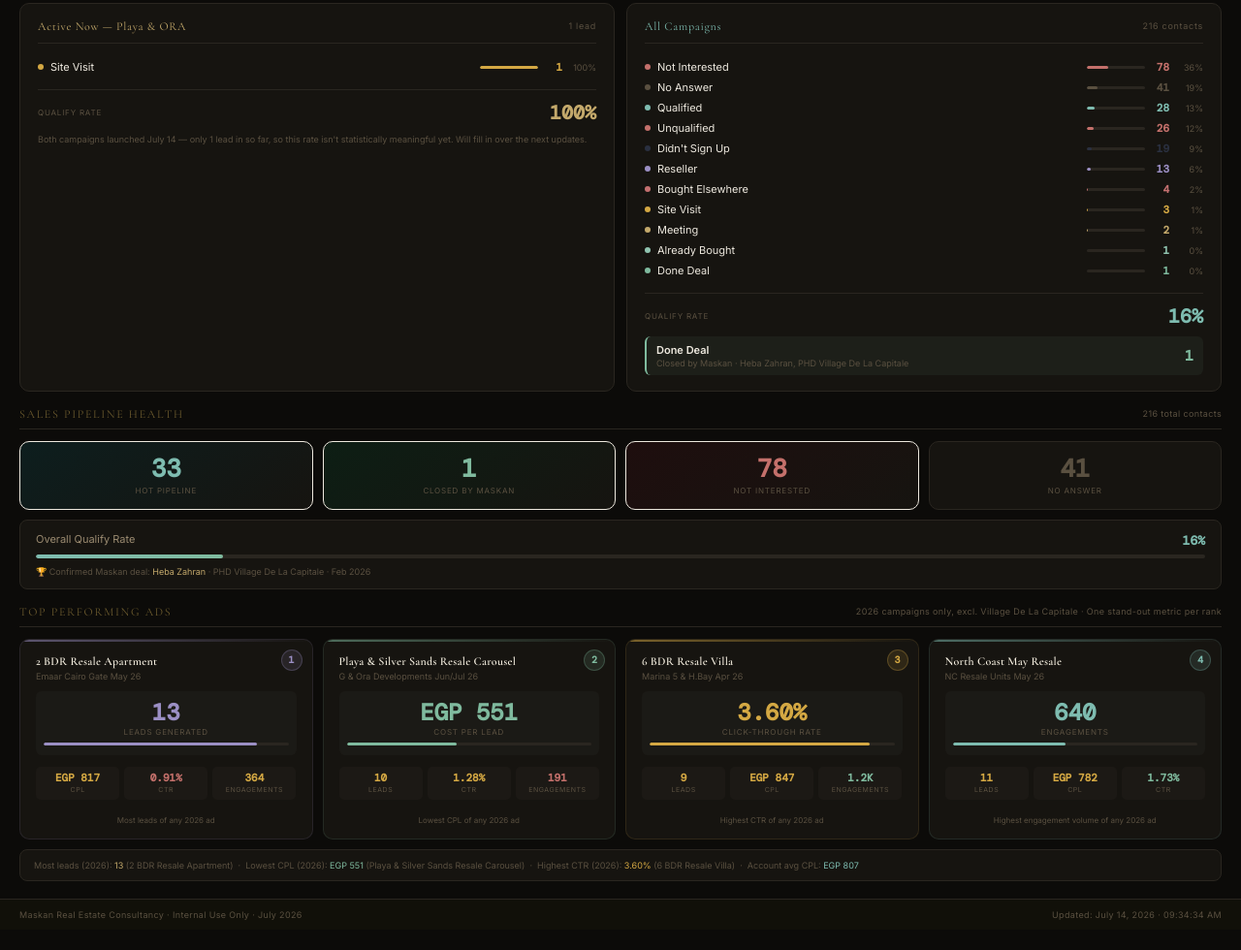
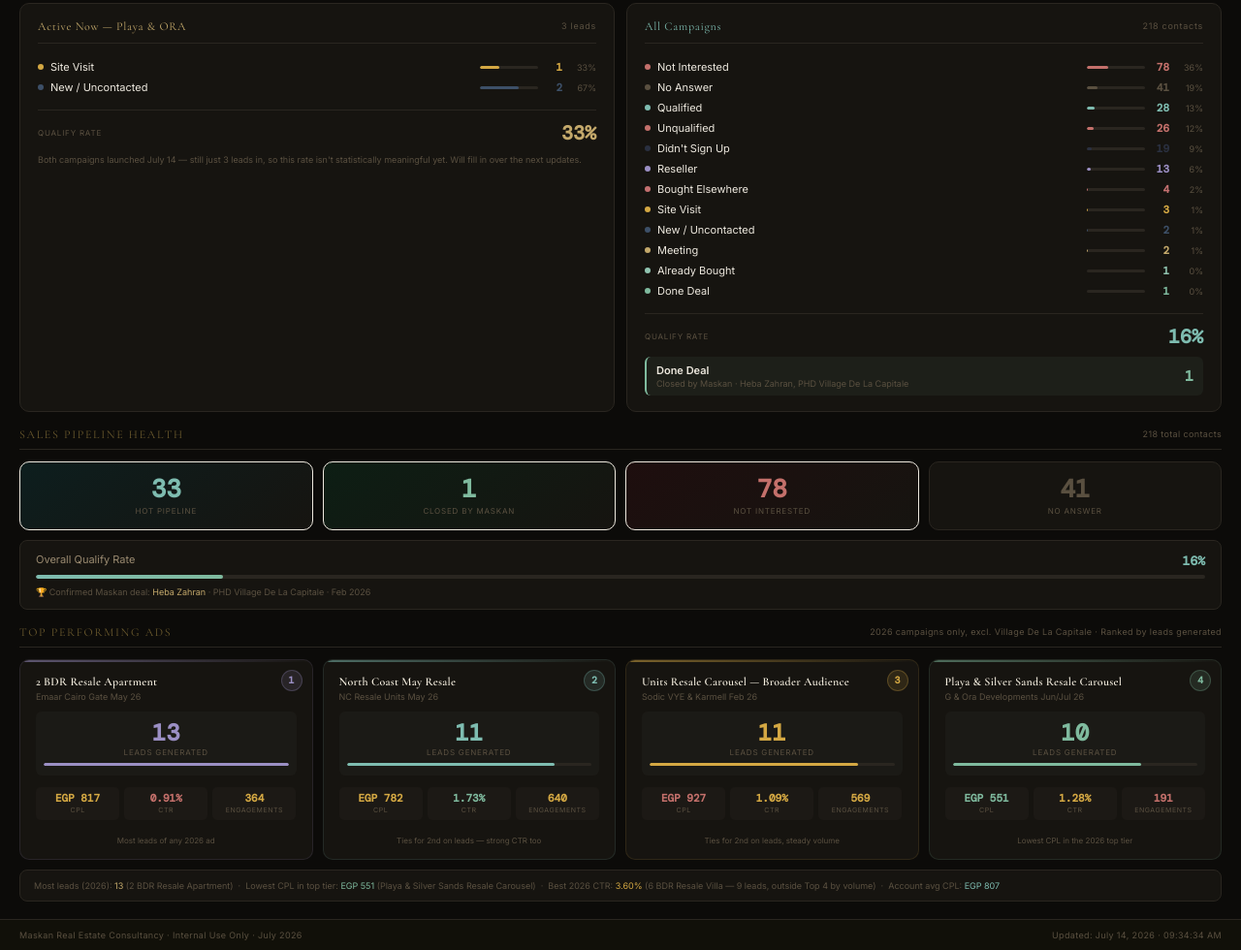
Before and after one commit to Bakry566/maskanconsultancydashboard, a website: page public/index.html in a window 1280 px wide. Shown: the part 761-1741 px from the top of the page at 97% size. Before the commit the page ends 1720 px from the top, so only its background shows below. Drawn offline with nearby package versions, Linux system fonts and the light colour scheme.

Commit message:
Add files via upload

```diff
--- a/package.json
+++ b/package.json
@@ -1 +1 @@
-{"name":"maskan-command","version":"13.0.0","private":true}
+{"name":"maskan-command","version":"14.0.0","private":true}
--- a/public/index.html
+++ b/public/index.html
@@ -261,13 +261,13 @@ html,body{background:var(--bg);color:var(--txt);font-family:'Inter',sans-serif;-
     <div class="slbl">Lead Stage Breakdown <span class="slbl-r">Currently Running Campaigns vs All Campaigns</span></div>
     <div class="funnel-grid">
       <div class="fcol">
-        <div class="fcol-hd" style="color:var(--gold)">Active Now — Playa & ORA<span class="fcol-hd-n">1 lead</span></div>
+        <div class="fcol-hd" style="color:var(--gold)">Active Now — Playa & ORA<span class="fcol-hd-n">3 leads</span></div>
         <div id="funnel-current"></div>
-        <div class="qrate"><span class="qrate-lbl">Qualify Rate</span><span class="qrate-val" style="color:var(--gold)">100%</span></div>
-        <div style="font-size:9px;color:var(--sub);margin-top:8px;line-height:1.5">Both campaigns launched July 14 — only 1 lead in so far, so this rate isn't statistically meaningful yet. Will fill in over the next updates.</div>
+        <div class="qrate"><span class="qrate-lbl">Qualify Rate</span><span class="qrate-val" style="color:var(--gold)">33%</span></div>
+        <div style="font-size:9px;color:var(--sub);margin-top:8px;line-height:1.5">Both campaigns launched July 14 — still just 3 leads in, so this rate isn't statistically meaningful yet. Will fill in over the next updates.</div>
       </div>
       <div class="fcol">
-        <div class="fcol-hd" style="color:var(--teal)">All Campaigns<span class="fcol-hd-n">216 contacts</span></div>
+        <div class="fcol-hd" style="color:var(--teal)">All Campaigns<span class="fcol-hd-n">218 contacts</span></div>
         <div id="funnel-all"></div>
         <div class="qrate"><span class="qrate-lbl">Qualify Rate</span><span class="qrate-val" style="color:var(--teal)">16%</span></div>
         <div class="deal-row" style="background:var(--gnbg);border-left:2px solid var(--green);margin-top:8px">
@@ -280,7 +280,7 @@ html,body{background:var(--bg);color:var(--txt);font-family:'Inter',sans-serif;-
 
   <!-- ⑤ PIPELINE HEALTH -->
   <div>
-    <div class="slbl">Sales Pipeline Health <span class="slbl-r">216 total contacts</span></div>
+    <div class="slbl">Sales Pipeline Health <span class="slbl-r">218 total contacts</span></div>
     <div class="pipe-grid">
       <div class="pg" style="border-color:var(--teal)22;background:linear-gradient(145deg,#0D1E1E,var(--s2))">
         <div class="pg-val" style="color:var(--teal)">33</div>
@@ -315,12 +315,12 @@ html,body{background:var(--bg);color:var(--txt);font-family:'Inter',sans-serif;-
 
   <!-- ⑥ TOP 4 ADS -->
   <div>
-    <div class="slbl">Top Performing Ads <span class="slbl-r">2026 campaigns only, excl. Village De La Capitale · One stand-out metric per rank</span></div>
+    <div class="slbl">Top Performing Ads <span class="slbl-r">2026 campaigns only, excl. Village De La Capitale · Ranked by leads generated</span></div>
     <div class="top4-grid" id="top4-grid"></div>
     <div style="margin-top:10px;padding:10px 14px;border-radius:8px;background:var(--s2);border:1px solid var(--bd);font-size:9px;color:var(--sub)">
       Most leads (2026): <span style="color:var(--gold)">13</span> (2 BDR Resale Apartment) &nbsp;·&nbsp;
-      Lowest CPL (2026): <span style="color:var(--green)">EGP 551</span> (Playa & Silver Sands Resale Carousel) &nbsp;·&nbsp;
-      Highest CTR (2026): <span style="color:var(--amber)">3.60%</span> (6 BDR Resale Villa) &nbsp;·&nbsp;
+      Lowest CPL in top tier: <span style="color:var(--green)">EGP 551</span> (Playa & Silver Sands Resale Carousel) &nbsp;·&nbsp;
+      Best 2026 CTR: <span style="color:var(--amber)">3.60%</span> (6 BDR Resale Villa — 9 leads, outside Top 4 by volume) &nbsp;·&nbsp;
       Account avg CPL: <span style="color:var(--teal)">EGP 807</span>
     </div>
   </div>
@@ -350,22 +350,22 @@ const CAMPS = [
 ];
 
 const FUNNEL_C = [
-  ['Site Visit',1,'#D4A843'],
+  ['Site Visit',1,'#D4A843'],['New / Uncontacted',2,'#3D5068'],
 ];
 const FUNNEL_A = [
   ['Not Interested',78,'#C4706B'],['No Answer',41,'#5A5040'],
   ['Qualified',28,'#7EBCB0'],['Unqualified',26,'#C4706B'],
   ["Didn't Sign Up",19,'#2A3040'],['Reseller',13,'#9B8FC4'],
   ['Bought Elsewhere',4,'#C47070'],['Site Visit',3,'#D4A843'],
-  ['Meeting',2,'#C4A96B'],['Already Bought',1,'#90C4B0'],
-  ['Done Deal',1,'#7FBA9E'],
+  ['New / Uncontacted',2,'#3D5068'],['Meeting',2,'#C4A96B'],
+  ['Already Bought',1,'#90C4B0'],['Done Deal',1,'#7FBA9E'],
 ];
 
 const TOP4 = [
-  {r:1,name:'2 BDR Resale Apartment',camp:'Emaar Cairo Gate May 26',leads:13,cpl:817,ctr:0.91,eng:364,acc:'#9B8FC4',hero:'leads',note:'Most leads of any 2026 ad'},
-  {r:2,name:'Playa & Silver Sands Resale Carousel',camp:'G & Ora Developments Jun/Jul 26',leads:10,cpl:551,ctr:1.28,eng:191,acc:'#7FBA9E',hero:'cpl',note:'Lowest CPL of any 2026 ad'},
-  {r:3,name:'6 BDR Resale Villa',camp:'Marina 5 & H.Bay Apr 26',leads:9,cpl:847,ctr:3.60,eng:1231,acc:'#D4A843',hero:'ctr',note:'Highest CTR of any 2026 ad'},
-  {r:4,name:'North Coast May Resale',camp:'NC Resale Units May 26',leads:11,cpl:782,ctr:1.73,eng:640,acc:'#7EBCB0',hero:'eng',note:'Highest engagement volume of any 2026 ad'},
+  {r:1,name:'2 BDR Resale Apartment',camp:'Emaar Cairo Gate May 26',leads:13,cpl:817,ctr:0.91,eng:364,acc:'#9B8FC4',note:'Most leads of any 2026 ad'},
+  {r:2,name:'North Coast May Resale',camp:'NC Resale Units May 26',leads:11,cpl:782,ctr:1.73,eng:640,acc:'#7EBCB0',note:'Ties for 2nd on leads — strong CTR too'},
+  {r:3,name:'Units Resale Carousel — Broader Audience',camp:'Sodic VYE & Karmell Feb 26',leads:11,cpl:927,ctr:1.09,eng:569,acc:'#D4A843',note:'Ties for 2nd on leads, steady volume'},
+  {r:4,name:'Playa & Silver Sands Resale Carousel',camp:'G & Ora Developments Jun/Jul 26',leads:10,cpl:551,ctr:1.28,eng:191,acc:'#7FBA9E',note:'Lowest CPL in the 2026 top tier'},
 ];
 
 // HELPERS
@@ -443,28 +443,9 @@ function renderFunnel(id, data, total) {
 function renderTop4() {
   const el = document.getElementById('top4-grid');
   if(!el) return;
-  const HERO_LBL = {leads:'Leads Generated', cpl:'Cost Per Lead', ctr:'Click-Through Rate', eng:'Engagements'};
-  const HERO_SCALE = {leads:15, cpl:1000, ctr:4, eng:1400};
-  function heroVal(ad){
-    if(ad.hero==='leads') return String(ad.leads);
-    if(ad.hero==='cpl') return fEGP(ad.cpl);
-    if(ad.hero==='ctr') return ad.ctr.toFixed(2)+'%';
-    return fK(ad.eng);
-  }
-  function heroBarPct(ad){
-    if(ad.hero==='cpl') return Math.max(0,Math.min(100, Math.round((HERO_SCALE.cpl-ad.cpl)/HERO_SCALE.cpl*100)));
-    const v = ad[ad.hero];
-    return Math.max(0,Math.min(100, Math.round(v/HERO_SCALE[ad.hero]*100)));
-  }
+  const maxL = Math.max(...TOP4.map(a=>a.leads));
   el.innerHTML = TOP4.map(ad => {
-    const hw = heroBarPct(ad);
-    const others = ['leads','cpl','ctr','eng'].filter(k=>k!==ad.hero);
-    const metricHtml = others.map(k=>{
-      if(k==='leads') return `<div class="ad-met"><div class="ad-met-val" style="color:${leadsColor(ad.leads)}">${ad.leads}</div><div class="ad-met-lbl">Leads</div></div>`;
-      if(k==='cpl') return `<div class="ad-met"><div class="ad-met-val" style="color:${cplColor(ad.cpl)}">${fEGP(ad.cpl)}</div><div class="ad-met-lbl">CPL</div></div>`;
-      if(k==='ctr') return `<div class="ad-met"><div class="ad-met-val" style="color:${ctrColor(ad.ctr)}">${ad.ctr.toFixed(2)}%</div><div class="ad-met-lbl">CTR</div></div>`;
-      return `<div class="ad-met"><div class="ad-met-val" style="color:${engColor(ad.eng)}">${fK(ad.eng)}</div><div class="ad-met-lbl">Engagements</div></div>`;
-    }).join('');
+    const lw = pct(ad.leads,maxL);
     return `<div class="ad-card" style="border-color:${ad.acc}22">
       <div style="position:absolute;top:0;left:0;right:0;height:2px;background:linear-gradient(90deg,${ad.acc}88,transparent)"></div>
       <div class="ad-rank" style="background:${ad.acc}22;color:${ad.acc};border:1px solid ${ad.acc}44">${ad.r}</div>
@@ -473,12 +454,14 @@ function renderTop4() {
         <div class="ad-camp">${ad.camp}</div>
       </div>
       <div class="ad-hero">
-        <div class="ad-hero-val" style="color:${ad.acc}">${heroVal(ad)}</div>
-        <div class="ad-hero-lbl">${HERO_LBL[ad.hero]}</div>
-        <div class="ad-bar-wrap"><div class="ad-bar-fill" style="width:${hw}%;background:${ad.acc}"></div></div>
+        <div class="ad-hero-val" style="color:${ad.acc}">${ad.leads}</div>
+        <div class="ad-hero-lbl">Leads Generated</div>
+        <div class="ad-bar-wrap"><div class="ad-bar-fill" style="width:${lw}%;background:${ad.acc}"></div></div>
       </div>
       <div class="ad-metrics">
-        ${metricHtml}
+        <div class="ad-met"><div class="ad-met-val" style="color:${cplColor(ad.cpl)}">${fEGP(ad.cpl)}</div><div class="ad-met-lbl">CPL</div></div>
+        <div class="ad-met"><div class="ad-met-val" style="color:${ctrColor(ad.ctr)}">${ad.ctr.toFixed(2)}%</div><div class="ad-met-lbl">CTR</div></div>
+        <div class="ad-met"><div class="ad-met-val" style="color:${engColor(ad.eng)}">${fK(ad.eng)}</div><div class="ad-met-lbl">Engagements</div></div>
       </div>
       <div class="ad-bench">${ad.note}</div>
     </div>`;
@@ -507,8 +490,8 @@ function tick(){
 
 // INIT
 renderCamps();
-renderFunnel('funnel-current',FUNNEL_C,1);
-renderFunnel('funnel-all',FUNNEL_A,216);
+renderFunnel('funnel-current',FUNNEL_C,3);
+renderFunnel('funnel-all',FUNNEL_A,218);
 renderTop4();
 tick();
 setInterval(tick,1000);
```
